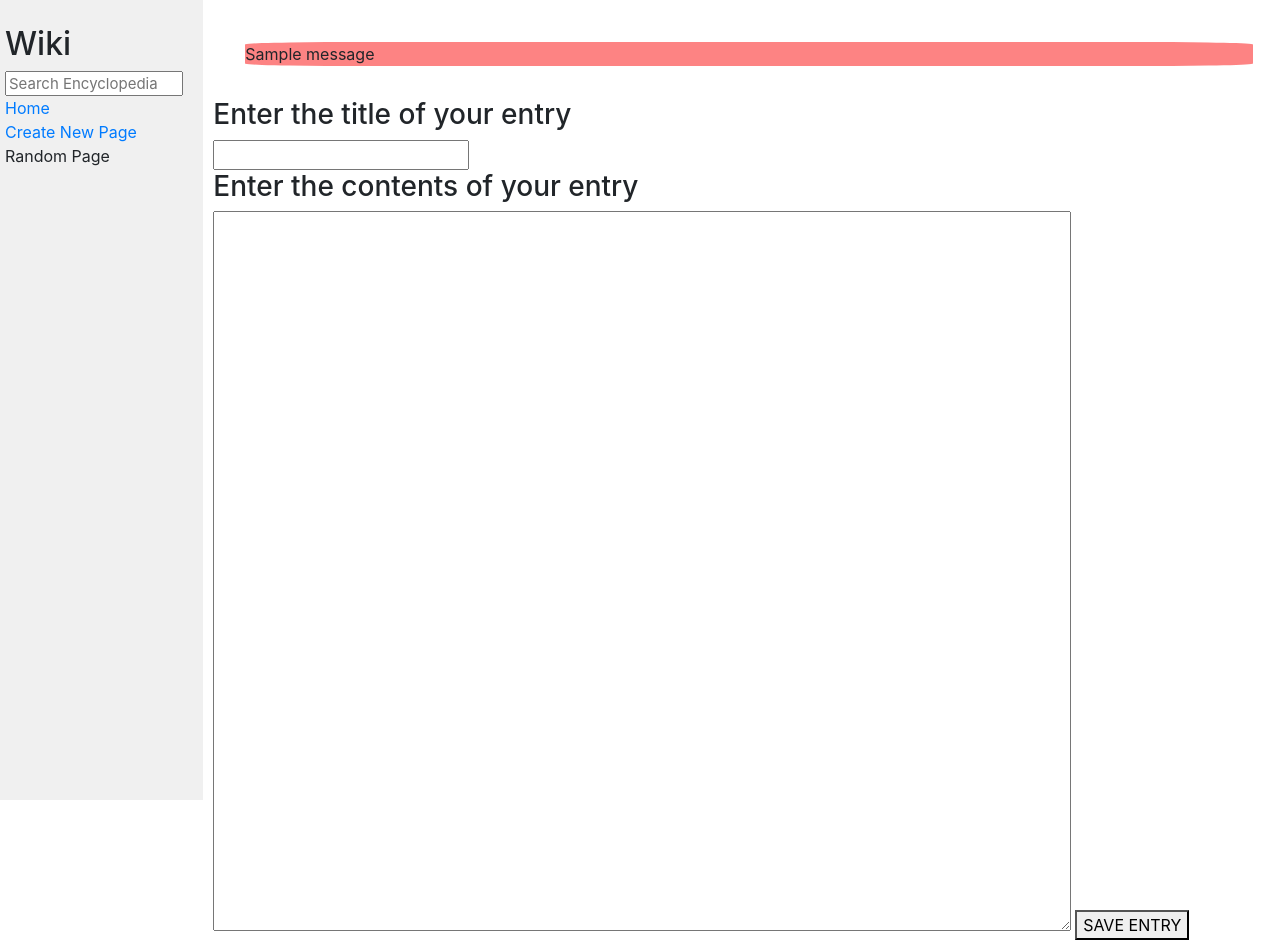
After one commit to martex941/wiki, a Django app: page /wiki/new_page/ in a window 1280 px wide. The commit adds this page. Run offline with Django 3.2, Linux system fonts and the light colour scheme; tables that the repository leaves empty hold one stand-in row (values such as "Sample post"); one stand-in notice (Sample message) is shown; some libraries are stand-ins or nearby versions.

Commit message:
Implemented the new entry function. Still no style.

```diff
--- a/encyclopedia/templates/encyclopedia/layout.html
+++ b/encyclopedia/templates/encyclopedia/layout.html
@@ -12,7 +12,7 @@
         <div class="row">
             <div class="sidebar col-lg-2 col-md-3">
                 <h2>Wiki</h2>
-                <form action="{% url 'index' %}" method="post">
+                <form action="{% url 'index' %}" method="post" name="search">
                     {% csrf_token %}
                     <input class="search" type="text" name="q" placeholder="Search Encyclopedia">
                 </form>
@@ -20,7 +20,7 @@
                     <a href="{% url 'index' %}">Home</a>
                 </div>
                 <div>
-                    Create New Page
+                    <a href="{% url 'new_page' %}">Create New Page</a>
                 </div>
                 <div>
                     Random Page
--- /dev/null
+++ b/encyclopedia/templates/encyclopedia/new_page.html
@@ -0,0 +1,35 @@
+{% extends "encyclopedia/layout.html" %}
+
+{% block title %}
+    New Page
+{% endblock %}
+
+{% block body %}
+
+    {% for message in messages %}
+    <style>
+        .error-message {
+            background-color: rgba(251, 8, 8, 0.5);
+            margin: 2rem;
+            border-radius: 10%;
+        }
+    </style>
+        <div class="error-message">
+            {{ message }}
+        </div>
+    {% endfor %}
+
+    <form action="{% url 'new_page' %}" method="post" name="add-entry">
+        {% csrf_token %}
+        <h3>Enter the title of your entry</h3>
+        <input type="text" placeholder="" name="entry-title">
+
+        <h3>Enter the contents of your entry</h3>
+
+        <textarea name="entry-contents" rows="4" cols="50"></textarea>
+
+        <button type="submit" name="save-entry">SAVE ENTRY</button>
+    </form>
+
+
+{% endblock %}
--- a/encyclopedia/templates/encyclopedia/no_entry.html
+++ b/encyclopedia/templates/encyclopedia/no_entry.html
@@ -1,7 +1,7 @@
 {% extends "encyclopedia/layout.html" %}
 
 {% block title %}
-    {{ try_entry }}
+    Entry Not Found
 {% endblock %}
 
 {% block body %}
@@ -17,5 +17,4 @@
         <p>The entry you are searching for cannot be found.</p>
     </div>
 
-
 {% endblock %}
--- a/encyclopedia/urls.py
+++ b/encyclopedia/urls.py
@@ -5,5 +5,6 @@ from . import views
 urlpatterns = [
     path("", views.index, name="index"),
     path("no_entry", views.no_entry, name="no_entry"),
-    path("<str:entry_name>", views.entry, name="entry")
+    path("<str:entry_name>", views.entry, name="entry"),
+    path("new_page/", views.new_page, name="new_page")
 ]
--- a/encyclopedia/views.py
+++ b/encyclopedia/views.py
@@ -1,5 +1,6 @@
 from django.shortcuts import render
 from django.http import HttpResponseRedirect
+from django.contrib import messages
 import re
 import markdown2
 
@@ -36,3 +37,17 @@ def entry(request, entry_name):
     return render(request, "encyclopedia/entry.html", {
         "current_entry": current_entry
     })
+
+def new_page(request):
+    if request.method == "POST":
+        entries = util.list_entries()
+        entry_title = request.POST.get("entry-title")
+        entry_contents = request.POST.get("entry-contents")
+
+        if entry_title in entries:
+            messages.error(request, "ERROR: The entry title already exists in the database.")
+        else:
+            util.save_entry(entry_title, entry_contents)
+
+
+    return render(request, "encyclopedia/new_page.html")
```
